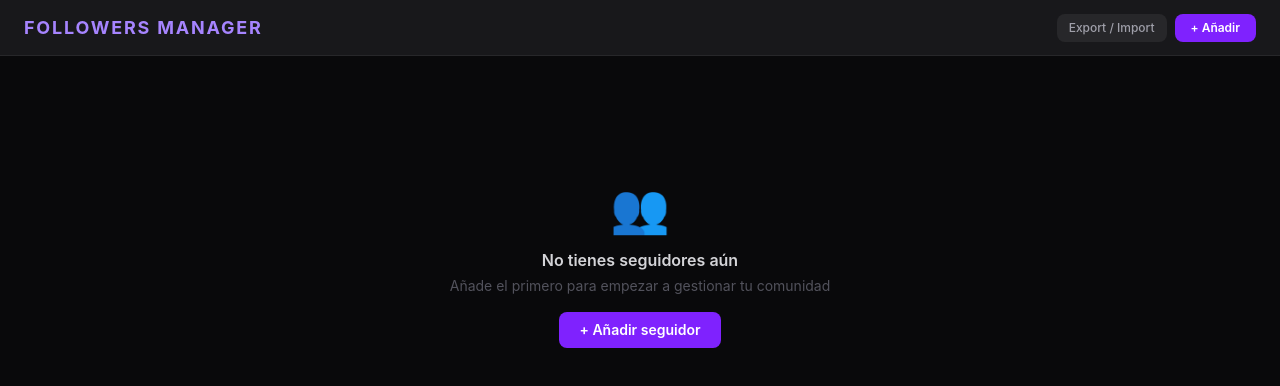
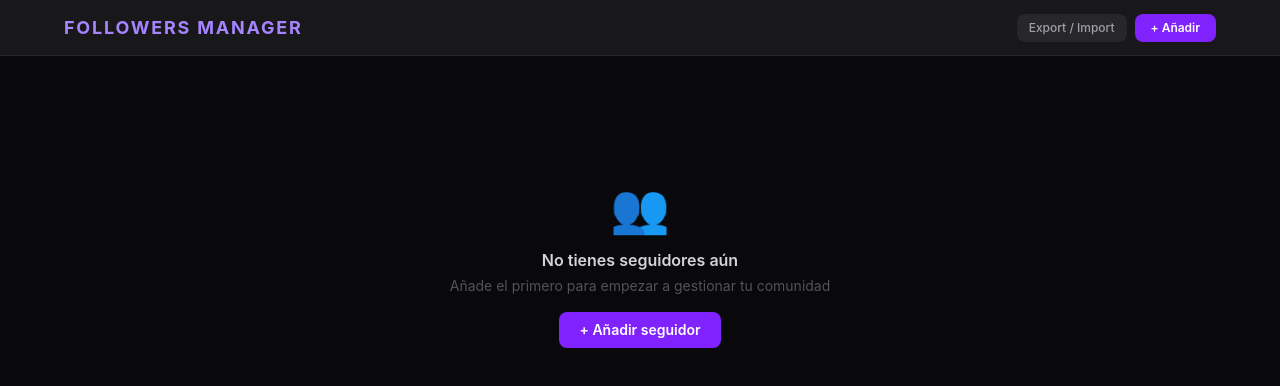
Before and after one commit to AdrianGerman/followers-manager, a React (Vite) app: page / in a window 1280 px wide. Shown: the top 386 px of the page. Built offline with nearby package versions, Linux system fonts and the light colour scheme.

Commit message:
fix: nav design with

```diff
--- a/src/pages/HomePage.jsx
+++ b/src/pages/HomePage.jsx
@@ -38,7 +38,8 @@ export default function HomePage() {
   return (
     <PageTransition>
       <div className="min-h-screen bg-zinc-950 text-zinc-100">
-        <header className="sticky top-0 z-10 border-b border-zinc-800 bg-zinc-900 px-6 h-14 flex items-center justify-between">
+        <header className="top-0 z-10 border-b border-zinc-800 bg-zinc-900 px-6 h-14 flex">
+          <section className="max-w-6xl mx-auto flex items-center justify-between w-full">
             <h1 className="font-bold text-lg tracking-widest text-violet-400 uppercase">
               Followers Manager
             </h1>
@@ -56,6 +57,7 @@ export default function HomePage() {
                 + Añadir
               </button>
             </div>
+          </section>
         </header>
 
         <main className="max-w-6xl mx-auto px-6 py-8">
```
Lines whose indentation alone changed are shown as unchanged.
